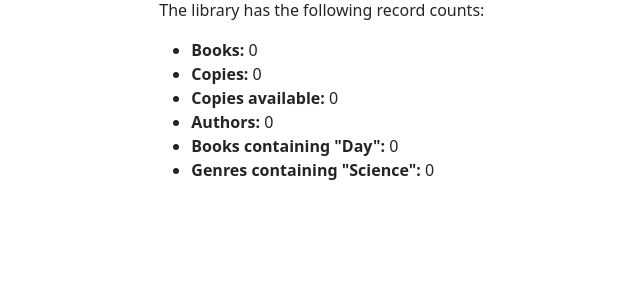
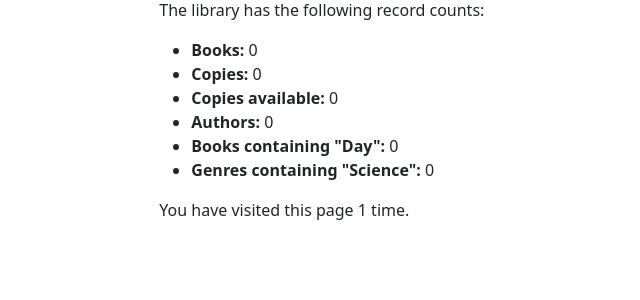
Before and after one commit to QuestionableDeer/django_local_library, a Django app: page /catalog/ in a window 1280 px wide. Shown: the part 144-444 px from the top of the page, without its empty margins (66-706 px from the left). Run offline with Django 4.2, Linux system fonts and the light colour scheme; data that the repository does not hold is empty.

Commit message:
add basic visit counter from session data

```diff
--- a/catalog/templates/index.html
+++ b/catalog/templates/index.html
@@ -20,4 +20,8 @@
         <li><strong>Books containing "Day":</strong> {{ num_books_word }}</li>
         <li><strong>Genres containing "Science":</strong> {{ num_genres_word }}</li>
     </ul>
+
+    <p>
+        You have visited this page {{ num_visits }} time{{ num_visits|pluralize }}.
+    </p>
 {% endblock %}
--- a/catalog/views.py
+++ b/catalog/views.py
@@ -19,6 +19,11 @@ def index(request):
     num_books_word = Book.objects.filter(title__icontains='day').count()
     num_genres_word = Genre.objects.filter(name__icontains='science').count()
 
+    # Number of visits to this site, as counted in the session variable
+    num_visits = request.session.get('num_visits', 0)
+    num_visits += 1
+    request.session['num_visits'] = num_visits
+
     context = {
         'num_books': num_books,
         'num_instances': num_instances,
@@ -26,6 +31,7 @@ def index(request):
         'num_authors': num_authors,
         'num_books_word': num_books_word,
         'num_genres_word': num_genres_word,
+        'num_visits': num_visits,
     }
 
     # Render the HTML template index.html with the data in the context variable
```
